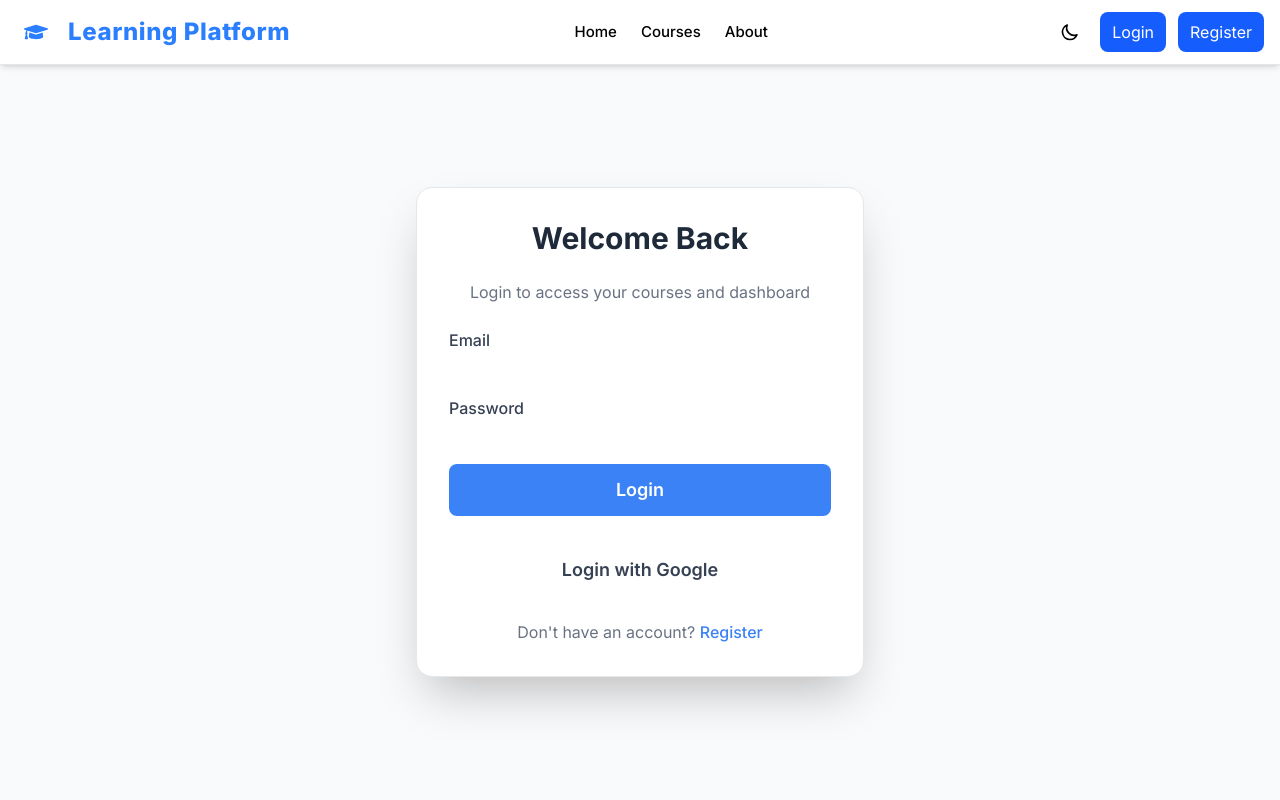
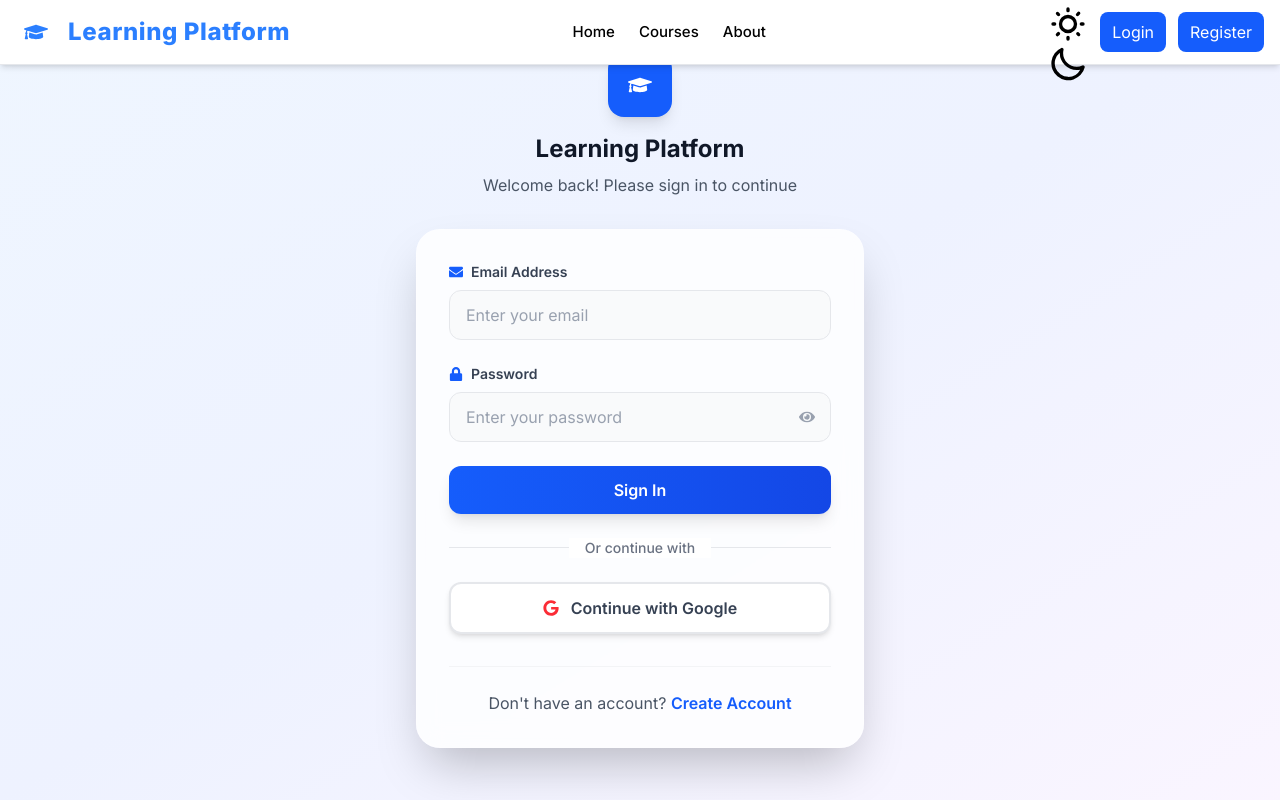
Before and after one commit to yasinrayhanabed/assaignment-no-10-client, a React (Vite) app: page /login in a window 1280 px wide. Shown: the top 800 px of the page. Built offline with nearby package versions, Linux system fonts and the light colour scheme; no server answers.

Commit message:
login and register updated

```diff
--- a/src/components/Footer.jsx
+++ b/src/components/Footer.jsx
@@ -111,7 +111,7 @@ const Footer = () => {
                 <FaTwitter className="text-xl text-white group-hover:scale-110 transition-transform" />
               </a>
             </div>
-            <div className="bg-white/10 backdrop-blur-sm rounded-xl p-4">
+            <div className="bg-white/10 backdrop-blur-sm rounded-xl p-5">
               <h5 className="font-semibold text-white mb-2">Newsletter</h5>
               <p className="text-blue-100 text-sm mb-3">Stay updated with our latest courses</p>
               <div className="flex gap-2">
@@ -120,7 +120,7 @@ const Footer = () => {
                   placeholder="Your email"
                   className="flex-1 px-3 py-2 bg-white/20 border border-white/30 rounded-lg text-white placeholder-blue-200 focus:outline-none focus:ring-2 focus:ring-blue-300"
                 />
-                <button className="px-4 py-2 bg-blue-500 hover:bg-blue-600 rounded-lg transition-colors">
+                <button className="px-2 py-2 bg-blue-500 hover:bg-blue-600 rounded-lg transition-colors">
                   ✉️
                 </button>
               </div>
--- a/src/components/Navbar.jsx
+++ b/src/components/Navbar.jsx
@@ -125,24 +125,31 @@ const Navbar = () => {
           )}
         </ul>
 
-        {/* Right Side Buttons */}
+
         <div className="hidden lg:flex items-center gap-3">
           {/* Theme Toggle */}
-          <button
-            onClick={toggleTheme}
-            className="p-2 rounded-lg hover:bg-gray-100 transition-colors"
-            title={`Switch to ${theme === 'light' ? 'dark' : 'light'} mode`}
-          >
-            {theme === 'light' ? (
-              <svg className="w-5 h-5" fill="none" stroke="currentColor" viewBox="0 0 24 24">
-                <path strokeLinecap="round" strokeLinejoin="round" strokeWidth={2} d="M20.354 15.354A9 9 0 018.646 3.646 9.003 9.003 0 0012 21a9.003 9.003 0 008.354-5.646z" />
-              </svg>
-            ) : (
-              <svg className="w-5 h-5" fill="none" stroke="currentColor" viewBox="0 0 24 24">
-                <path strokeLinecap="round" strokeLinejoin="round" strokeWidth={2} d="M12 3v1m0 16v1m9-9h-1M4 12H3m15.364 6.364l-.707-.707M6.343 6.343l-.707-.707m12.728 0l-.707.707M6.343 17.657l-.707.707M16 12a4 4 0 11-8 0 4 4 0 018 0z" />
-              </svg>
-            )}
-          </button>
+          <label className="swap swap-rotate">
+  {/* this hidden checkbox controls the state */}
+  <input type="checkbox" className="theme-controller" value="synthwave" />
+
+  {/* sun icon */}
+  <svg
+    className="swap-off h-10 w-10 fill-current"
+    xmlns="http://www.w3.org/2000/svg"
+    viewBox="0 0 24 24">
+    <path
+      d="M5.64,17l-.71.71a1,1,0,0,0,0,1.41,1,1,0,0,0,1.41,0l.71-.71A1,1,0,0,0,5.64,17ZM5,12a1,1,0,0,0-1-1H3a1,1,0,0,0,0,2H4A1,1,0,0,0,5,12Zm7-7a1,1,0,0,0,1-1V3a1,1,0,0,0-2,0V4A1,1,0,0,0,12,5ZM5.64,7.05a1,1,0,0,0,.7.29,1,1,0,0,0,.71-.29,1,1,0,0,0,0-1.41l-.71-.71A1,1,0,0,0,4.93,6.34Zm12,.29a1,1,0,0,0,.7-.29l.71-.71a1,1,0,1,0-1.41-1.41L17,5.64a1,1,0,0,0,0,1.41A1,1,0,0,0,17.66,7.34ZM21,11H20a1,1,0,0,0,0,2h1a1,1,0,0,0,0-2Zm-9,8a1,1,0,0,0-1,1v1a1,1,0,0,0,2,0V20A1,1,0,0,0,12,19ZM18.36,17A1,1,0,0,0,17,18.36l.71.71a1,1,0,0,0,1.41,0,1,1,0,0,0,0-1.41ZM12,6.5A5.5,5.5,0,1,0,17.5,12,5.51,5.51,0,0,0,12,6.5Zm0,9A3.5,3.5,0,1,1,15.5,12,3.5,3.5,0,0,1,12,15.5Z" />
+  </svg>
+
+  {/* moon icon */}
+  <svg
+    className="swap-on h-10 w-10 fill-current"
+    xmlns="http://www.w3.org/2000/svg"
+    viewBox="0 0 24 24">
+    <path
+      d="M21.64,13a1,1,0,0,0-1.05-.14,8.05,8.05,0,0,1-3.37.73A8.15,8.15,0,0,1,9.08,5.49a8.59,8.59,0,0,1,.25-2A1,1,0,0,0,8,2.36,10.14,10.14,0,1,0,22,14.05,1,1,0,0,0,21.64,13Zm-9.5,6.69A8.14,8.14,0,0,1,7.08,5.22v.27A10.15,10.15,0,0,0,17.22,15.63a9.79,9.79,0,0,0,2.1-.22A8.11,8.11,0,0,1,12.14,19.73Z" />
+  </svg>
+</label>
           {user ? (
             <div className="flex items-center gap-2 relative" ref={dropdownRef}>
               <div
--- a/src/pages/Login.jsx
+++ b/src/pages/Login.jsx
@@ -2,10 +2,12 @@ import { useState } from 'react';
 import { Link, useNavigate, useLocation } from 'react-router-dom';
 import { useAuth } from '../contexts/AuthContext';
 import LoadingSpinner from '../components/LoadingSpinner';
+import { FaGraduationCap, FaEye, FaEyeSlash, FaGoogle, FaEnvelope, FaLock } from 'react-icons/fa';
 
 const Login = () => {
   const [formData, setFormData] = useState({ email: '', password: '' });
   const [loading, setLoading] = useState(false);
+  const [showPassword, setShowPassword] = useState(false);
   const { login, googleLogin } = useAuth();
   const navigate = useNavigate();
   const location = useLocation();
@@ -41,70 +43,126 @@ const Login = () => {
     setFormData({ ...formData, [e.target.name]: e.target.value });
   };
 
+  const togglePasswordVisibility = () => {
+    setShowPassword(!showPassword);
+  };
+
   return (
-    <div className="min-h-screen flex items-center justify-center bg-gray-50 pt-16 px-4">
-      <div className="card w-full max-w-md bg-white shadow-2xl rounded-2xl border border-gray-200">
-        <div className="card-body p-8">
-          <h2 className="text-3xl font-bold text-center text-gray-800 mb-6">Welcome Back</h2>
-          <p className="text-center text-gray-500 mb-6">
-            Login to access your courses and dashboard
-          </p>
+    <div className="min-h-screen bg-gradient-to-br from-blue-50 via-indigo-50 to-purple-50 flex items-center justify-center px-4 py-8">
+      <div className="w-full max-w-md">
+        {/* Logo Section */}
+        <div className="text-center mb-8">
+          <div className="inline-flex items-center justify-center w-16 h-16 bg-blue-600 rounded-2xl mb-4 shadow-lg">
+            <FaGraduationCap className="text-2xl text-white" />
+          </div>
+          <h1 className="text-2xl font-bold text-gray-900">Learning Platform</h1>
+          <p className="text-gray-600 mt-2">Welcome back! Please sign in to continue</p>
+        </div>
 
-          <form onSubmit={handleSubmit} className="space-y-5">
-            <div className="form-control w-full">
-              <label className="label">
-                <span className="label-text font-medium text-gray-700">Email</span>
+        {/* Login Card */}
+        <div className="bg-white/80 backdrop-blur-md rounded-3xl shadow-2xl border border-white/20 p-8">
+          <form onSubmit={handleSubmit} className="space-y-6">
+            {/* Email Field */}
+            <div className="space-y-2">
+              <label className="text-sm font-semibold text-gray-700 flex items-center gap-2">
+                <FaEnvelope className="text-blue-600" />
+                Email Address
               </label>
               <input
                 type="email"
                 name="email"
                 value={formData.email}
                 onChange={handleChange}
-                className="input input-bordered w-full focus:border-[#3B82F6] focus:ring focus:ring-[#3B82F6]/30 transition-all duration-200"
+                className="w-full px-4 py-3 bg-gray-50 border border-gray-200 rounded-xl focus:outline-none focus:ring-2 focus:ring-blue-500 focus:border-transparent transition-all duration-200 placeholder-gray-400"
+                placeholder="Enter your email"
                 disabled={loading}
                 required
               />
             </div>
 
-            <div className="form-control w-full">
-              <label className="label">
-                <span className="label-text font-medium text-gray-700">Password</span>
+            {/* Password Field */}
+            <div className="space-y-2">
+              <label className="text-sm font-semibold text-gray-700 flex items-center gap-2">
+                <FaLock className="text-blue-600" />
+                Password
               </label>
+              <div className="relative">
                 <input
-                type="password"
+                  type={showPassword ? 'text' : 'password'}
                   name="password"
                   value={formData.password}
                   onChange={handleChange}
-                className="input input-bordered w-full focus:border-[#3B82F6] focus:ring focus:ring-[#3B82F6]/30 transition-all duration-200"
+                  className="w-full px-4 py-3 bg-gray-50 border border-gray-200 rounded-xl focus:outline-none focus:ring-2 focus:ring-blue-500 focus:border-transparent transition-all duration-200 placeholder-gray-400 pr-12"
+                  placeholder="Enter your password"
                   disabled={loading}
                   required
                 />
+                <button
+                  type="button"
+                  onClick={() => setShowPassword(!showPassword)}
+                  className="absolute right-4 top-1/2 transform -translate-y-1/2 text-gray-400 hover:text-gray-600 transition-colors"
+                >
+                  {showPassword ? <FaEyeSlash /> : <FaEye />}
+                </button>
+              </div>
             </div>
 
+            {/* Login Button */}
             <button
               type="submit"
-              className="btn bg-[#3B82F6] hover:bg-[#2563EB] text-white w-full py-3 rounded-lg text-lg font-semibold transition-all duration-300 disabled:opacity-70 disabled:cursor-not-allowed"
+              className="w-full bg-gradient-to-r from-blue-600 to-blue-700 hover:from-blue-700 hover:to-blue-800 text-white font-semibold py-3 px-6 rounded-xl transition-all duration-300 transform hover:scale-[1.02] shadow-lg hover:shadow-xl disabled:opacity-50 disabled:cursor-not-allowed disabled:transform-none flex items-center justify-center gap-2"
               disabled={loading}
             >
-              {loading ? <LoadingSpinner size="text-lg" /> : 'Login'}
+              {loading ? (
+                <>
+                  <LoadingSpinner size="text-sm" />
+                  Signing in...
+                </>
+              ) : (
+                'Sign In'
+              )}
             </button>
 
+            {/* Divider */}
+            <div className="relative my-6">
+              <div className="absolute inset-0 flex items-center">
+                <div className="w-full border-t border-gray-200"></div>
+              </div>
+              <div className="relative flex justify-center text-sm">
+                <span className="px-4 bg-white text-gray-500 font-medium">Or continue with</span>
+              </div>
+            </div>
+
+            {/* Google Login Button */}
             <button
               type="button"
               onClick={handleGoogleLogin}
-              className="btn btn-outline w-full py-3 rounded-lg text-lg font-semibold mt-2 text-gray-700 hover:text-white hover:bg-[#F59E0B] border-gray-300 hover:border-[#F59E0B] transition-all duration-300 disabled:opacity-70 disabled:cursor-not-allowed"
+              className="w-full bg-white border-2 border-gray-200 hover:border-gray-300 text-gray-700 font-semibold py-3 px-6 rounded-xl transition-all duration-300 transform hover:scale-[1.02] shadow-md hover:shadow-lg disabled:opacity-50 disabled:cursor-not-allowed disabled:transform-none flex items-center justify-center gap-3"
               disabled={loading}
             >
-              {loading ? <LoadingSpinner size="text-lg" /> : 'Login with Google'}
+              {loading ? (
+                <LoadingSpinner size="text-sm" />
+              ) : (
+                <>
+                  <FaGoogle className="text-red-500" />
+                  Continue with Google
+                </>
+              )}
             </button>
           </form>
 
-          <p className="text-center mt-6 text-gray-500">
+          {/* Register Link */}
+          <div className="text-center mt-8 pt-6 border-t border-gray-100">
+            <p className="text-gray-600">
               Don't have an account?{' '}
-            <Link to="/register" className="text-[#3B82F6] hover:underline font-medium">
-              Register
+              <Link
+                to="/register"
+                className="text-blue-600 hover:text-blue-700 font-semibold hover:underline transition-colors"
+              >
+                Create Account
               </Link>
             </p>
+          </div>
         </div>
       </div>
     </div>
--- a/src/pages/Register.jsx
+++ b/src/pages/Register.jsx
@@ -3,6 +3,7 @@ import { Link, useNavigate } from 'react-router-dom';
 import { useAuth } from '../contexts/AuthContext';
 import LoadingSpinner from '../components/LoadingSpinner';
 import toast from 'react-hot-toast';
+import { FaGraduationCap, FaEye, FaEyeSlash, FaGoogle, FaEnvelope, FaLock, FaUser, FaImage } from 'react-icons/fa';
 
 const Register = () => {
   const [formData, setFormData] = useState({
@@ -12,6 +13,7 @@ const Register = () => {
     password: ''
   });
   const [loading, setLoading] = useState(false);
+  const [showPassword, setShowPassword] = useState(false);
   const { register, googleLogin } = useAuth();
   const navigate = useNavigate();
 
@@ -58,94 +60,165 @@ const Register = () => {
     });
   };
 
+  const togglePasswordVisibility = () => {
+    setShowPassword(!showPassword);
+  };
+
   return (
-    <div className="min-h-screen flex items-center mb-7 mt-7 justify-center bg-gray-50 pt-16">
-      <div className="w-full max-w-md bg-white rounded-2xl shadow-lg p-8 border border-gray-200">
-        <h2 className="text-3xl font-bold text-center text-gray-800 mb-6">Create an Account</h2>
+    <div className="min-h-screen bg-gradient-to-br from-purple-50 via-blue-50 to-indigo-50 flex items-center justify-center px-4 py-8">
+      <div className="w-full max-w-md">
+        {/* Logo Section */}
+        <div className="text-center mb-8">
+          <div className="inline-flex items-center justify-center w-16 h-16 bg-gradient-to-r from-purple-600 to-blue-600 rounded-2xl mb-4 shadow-lg">
+            <FaGraduationCap className="text-2xl text-white" />
+          </div>
+          <h1 className="text-2xl font-bold text-gray-900">Join Learning Platform</h1>
+          <p className="text-gray-600 mt-2">Create your account to start learning</p>
+        </div>
+
+        {/* Register Card */}
+        <div className="bg-white/80 backdrop-blur-md rounded-3xl shadow-2xl border border-white/20 p-8">
           <form onSubmit={handleSubmit} className="space-y-5">
-          {/* Name */}
-          <div>
-            <label className="block text-gray-700 font-medium mb-1">Name</label>
+            {/* Name Field */}
+            <div className="space-y-2">
+              <label className="text-sm font-semibold text-gray-700 flex items-center gap-2">
+                <FaUser className="text-purple-600" />
+                Full Name
+              </label>
               <input
                 type="text"
                 name="name"
                 value={formData.name}
                 onChange={handleChange}
-              className="w-full border border-gray-300 rounded-lg px-4 py-2 focus:outline-none focus:ring-2 focus:ring-blue-500 focus:border-blue-500"
+                className="w-full px-4 py-3 bg-gray-50 border border-gray-200 rounded-xl focus:outline-none focus:ring-2 focus:ring-purple-500 focus:border-transparent transition-all duration-200 placeholder-gray-400"
+                placeholder="Enter your full name"
                 disabled={loading}
                 required
               />
             </div>
 
-          {/* Email */}
-          <div>
-            <label className="block text-gray-700 font-medium mb-1">Email</label>
+            {/* Email Field */}
+            <div className="space-y-2">
+              <label className="text-sm font-semibold text-gray-700 flex items-center gap-2">
+                <FaEnvelope className="text-blue-600" />
+                Email Address
+              </label>
               <input
                 type="email"
                 name="email"
                 value={formData.email}
                 onChange={handleChange}
-              className="w-full border border-gray-300 rounded-lg px-4 py-2 focus:outline-none focus:ring-2 focus:ring-blue-500 focus:border-blue-500"
+                className="w-full px-4 py-3 bg-gray-50 border border-gray-200 rounded-xl focus:outline-none focus:ring-2 focus:ring-blue-500 focus:border-transparent transition-all duration-200 placeholder-gray-400"
+                placeholder="Enter your email"
                 disabled={loading}
                 required
               />
             </div>
 
-          {/* Photo URL */}
-          <div>
-            <label className="block text-gray-700 font-medium mb-1">Photo URL (Optional)</label>
+            {/* Photo URL Field */}
+            <div className="space-y-2">
+              <label className="text-sm font-semibold text-gray-700 flex items-center gap-2">
+                <FaImage className="text-green-600" />
+                Profile Photo URL <span className="text-gray-400 text-xs">(Optional)</span>
+              </label>
               <input
                 type="url"
                 name="photoURL"
                 value={formData.photoURL}
                 onChange={handleChange}
-              className="w-full border border-gray-300 rounded-lg px-4 py-2 focus:outline-none focus:ring-2 focus:ring-blue-500 focus:border-blue-500"
+                className="w-full px-4 py-3 bg-gray-50 border border-gray-200 rounded-xl focus:outline-none focus:ring-2 focus:ring-green-500 focus:border-transparent transition-all duration-200 placeholder-gray-400"
+                placeholder="https://example.com/photo.jpg"
                 disabled={loading}
-              placeholder="https://example.com/photo.jpg"
               />
             </div>
 
-          {/* Password */}
-          <div>
-            <label className="block text-gray-700 font-medium mb-1">Password</label>
+            {/* Password Field */}
+            <div className="space-y-2">
+              <label className="text-sm font-semibold text-gray-700 flex items-center gap-2">
+                <FaLock className="text-red-600" />
+                Password
+              </label>
+              <div className="relative">
                 <input
-              type="password"
+                  type={showPassword ? 'text' : 'password'}
                   name="password"
                   value={formData.password}
                   onChange={handleChange}
-              className="w-full border border-gray-300 rounded-lg px-4 py-2 focus:outline-none focus:ring-2 focus:ring-blue-500 focus:border-blue-500"
+                  className="w-full px-4 py-3 bg-gray-50 border border-gray-200 rounded-xl focus:outline-none focus:ring-2 focus:ring-red-500 focus:border-transparent transition-all duration-200 placeholder-gray-400 pr-12"
+                  placeholder="Create a strong password"
                   disabled={loading}
                   required
                 />
-            <p className="text-xs text-gray-500 mt-1">1 uppercase, 1 lowercase, min length 6</p>
+                <button
+                  type="button"
+                  onClick={() => setShowPassword(!showPassword)}
+                  className="absolute right-4 top-1/2 transform -translate-y-1/2 text-gray-400 hover:text-gray-600 transition-colors"
+                >
+                  {showPassword ? <FaEyeSlash /> : <FaEye />}
+                </button>
+              </div>
+              <p className="text-xs text-gray-500 bg-gray-50 p-2 rounded-lg">
+                💡 Password must contain: 1 uppercase, 1 lowercase, minimum 6 characters
+              </p>
             </div>
 
-          {/* Buttons */}
-          <div className="flex flex-col gap-3">
+            {/* Register Button */}
             <button
               type="submit"
-              className="w-full bg-blue-600 text-white py-2 rounded-lg font-semibold hover:bg-blue-700 transition-colors flex justify-center items-center"
+              className="w-full bg-gradient-to-r from-purple-600 to-blue-600 hover:from-purple-700 hover:to-blue-700 text-white font-semibold py-3 px-6 rounded-xl transition-all duration-300 transform hover:scale-[1.02] shadow-lg hover:shadow-xl disabled:opacity-50 disabled:cursor-not-allowed disabled:transform-none flex items-center justify-center gap-2"
               disabled={loading}
             >
-              {loading ? <LoadingSpinner size="text-lg" /> : 'Register'}
+              {loading ? (
+                <>
+                  <LoadingSpinner size="text-sm" />
+                  Creating Account...
+                </>
+              ) : (
+                'Create Account'
+              )}
             </button>
+
+            {/* Divider */}
+            <div className="relative my-6">
+              <div className="absolute inset-0 flex items-center">
+                <div className="w-full border-t border-gray-200"></div>
+              </div>
+              <div className="relative flex justify-center text-sm">
+                <span className="px-4 bg-white text-gray-500 font-medium">Or continue with</span>
+              </div>
+            </div>
+
+            {/* Google Register Button */}
             <button
               type="button"
               onClick={handleGoogleLogin}
-              className="w-full border border-gray-300 text-gray-700 py-2 rounded-lg font-semibold hover:bg-gray-100 transition-colors flex justify-center items-center"
+              className="w-full bg-white border-2 border-gray-200 hover:border-gray-300 text-gray-700 font-semibold py-3 px-6 rounded-xl transition-all duration-300 transform hover:scale-[1.02] shadow-md hover:shadow-lg disabled:opacity-50 disabled:cursor-not-allowed disabled:transform-none flex items-center justify-center gap-3"
               disabled={loading}
             >
-              {loading ? <LoadingSpinner size="text-lg" /> : 'Google Login'}
+              {loading ? (
+                <LoadingSpinner size="text-sm" />
+              ) : (
+                <>
+                  <FaGoogle className="text-red-500" />
+                  Continue with Google
+                </>
+              )}
             </button>
-          </div>
           </form>
 
-        <p className="text-center text-gray-600 mt-6">
+          {/* Login Link */}
+          <div className="text-center mt-8 pt-6 border-t border-gray-100">
+            <p className="text-gray-600">
               Already have an account?{' '}
-          <Link to="/login" className="text-blue-600 font-medium hover:underline">
-            Login
+              <Link
+                to="/login"
+                className="text-blue-600 hover:text-blue-700 font-semibold hover:underline transition-colors"
+              >
+                Sign In
               </Link>
             </p>
+          </div>
+        </div>
       </div>
     </div>
   );
```
Also changed, not shown: src/pages/CourseDetails.jsx (+10 -7 lines). Lines whose indentation alone changed are shown as unchanged.
